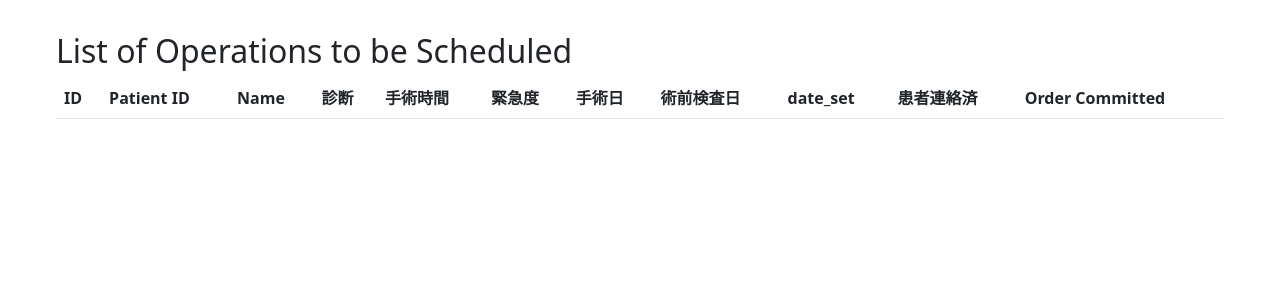
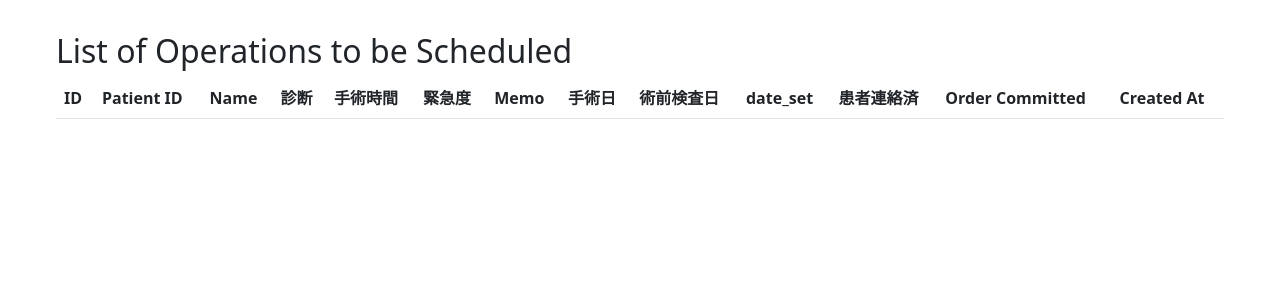
Before and after one commit to chang-hs/op_schedule, a Flask app: template templates/list_op.html in a window 1280 px wide. Shown: the top 300 px of the page. Run offline with Flask 3, Linux system fonts and the light colour scheme; the template is opened without the code that fills it, so the values that code supplies are empty; some libraries are stand-ins or nearby versions.

Commit message:
Add memo and created_at columns to Op

```diff
--- a/app.py
+++ b/app.py
@@ -42,6 +42,7 @@ def edit_op(op_id):
         op.name = form.name.data
         op.diagnosis = form.diagnosis.data
         op.urgency = form.urgency.data
+        op.memo = form.memo.data
         op.op_date = form.op_date.data
         op.preop_date = form.preop_date.data
         op.date_set = form.date_set.data
--- a/forms.py
+++ b/forms.py
@@ -8,6 +8,7 @@ class OpForm(FlaskForm):
     diagnosis = StringField('diagnosis', validators=[InputRequired()])
     op_duration = StringField('op_duration')
     urgency = IntegerField('urgency')
+    memo = StringField('memo')
     phone = StringField('phone')
     email = StringField('email')
     submit = SubmitField('Submit')
@@ -19,6 +20,7 @@ class EditOpForm(FlaskForm):
     diagnosis = StringField('diagnosis', validators=[InputRequired()])
     op_duration = StringField('op_duration')
     urgency = IntegerField('urgency')
+    memo = StringField('memo')
     op_date = DateField('op_date', validators=[Optional()])
     preop_date = DateField('preop_date',validators=[Optional()])
     date_set = BooleanField('date_set')
--- a/templates/list_op.html
+++ b/templates/list_op.html
@@ -12,11 +12,13 @@
                     <th>診断</th>
                     <th>手術時間</th>
                     <th>緊急度</th>
+                    <th>Memo</th>
                     <th>手術日</th>
                     <th>術前検査日</th>
                     <th>date_set</th>
                     <th>患者連絡済</th>
                     <th>Order Committed</th>
+                    <th>Created At</th>
                 </tr>
             </thead>
             <tbody>
@@ -28,11 +30,13 @@
                     <td>{{ op.diagnosis }}</td>
                     <td>{{ op.op_duration }}</td>
                     <td>{{ op.urgency }}</td>
+                    <td>{{ op.memo }}</td>
                     <td>{{ op.op_date }}</td>
                     <td>{{ op.preop_date }}</td>
                     <td>{{ op.date_set }}</td>
                     <td>{{ op.patient_notified }}</td>
                     <td>{{ op.orders_committed }}</td>
+                    <td>{{ op.created_at }}</td>
                     <td><a href="{{ url_for('edit_op', op_id=op.id) }}" >Edit</a></td>
                 </tr>
                 {% endfor %}
```
Also changed, not shown: models.py (+6 -4 lines).
